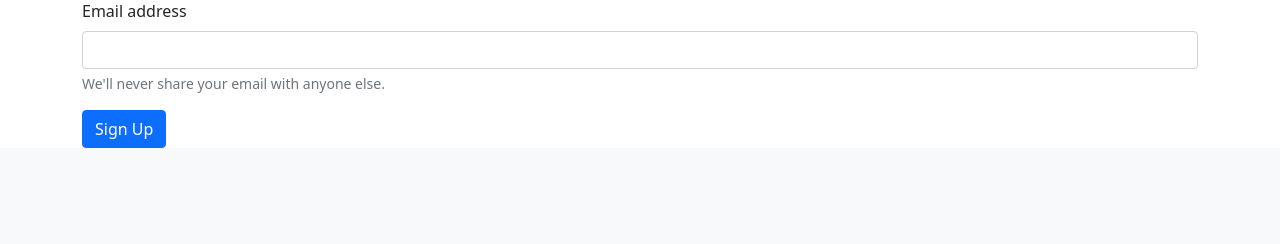
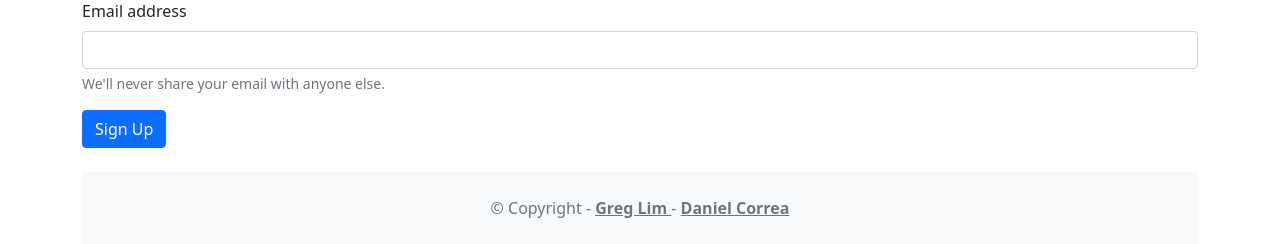
Before and after one commit to homemix/movieReviews, a Django app: page / in a window 1280 px wide. Shown: the part 1080-1324 px from the top of the page. Before the commit the page ends 1228 px from the top, so only its background shows below. Run offline with Django 5.2, Linux system fonts and the light colour scheme; data comes from the database, SQL or seed files in the repository.

Commit message:
Added footer.

```diff
--- a/moviewReviews/templates/base.html
+++ b/moviewReviews/templates/base.html
@@ -38,6 +38,21 @@ bootstrap@5.1.1/dist/js/bootstrap.bundle.min.js"
 <div class="container">
     {% block content %}
     {% endblock content %}
+    <footer class="text-center text-lg-start bg-light text-muted mt-4">
+        <div class="text-center p-4">
+            © Copyright -
+            <a class="text-reset fw-bold text-decoration none"
+               target="_blank"
+               href="https://twitter.com/greglim81">
+                Greg Lim
+            </a> -
+            <a class="text-reset fw-bold text-decorationnone"
+               target="_blank"
+               href="https://twitter.com/danielgarax">
+                Daniel Correa
+            </a>
+        </div>
+    </footer>
 </div>
 </body>
 </html>
```
